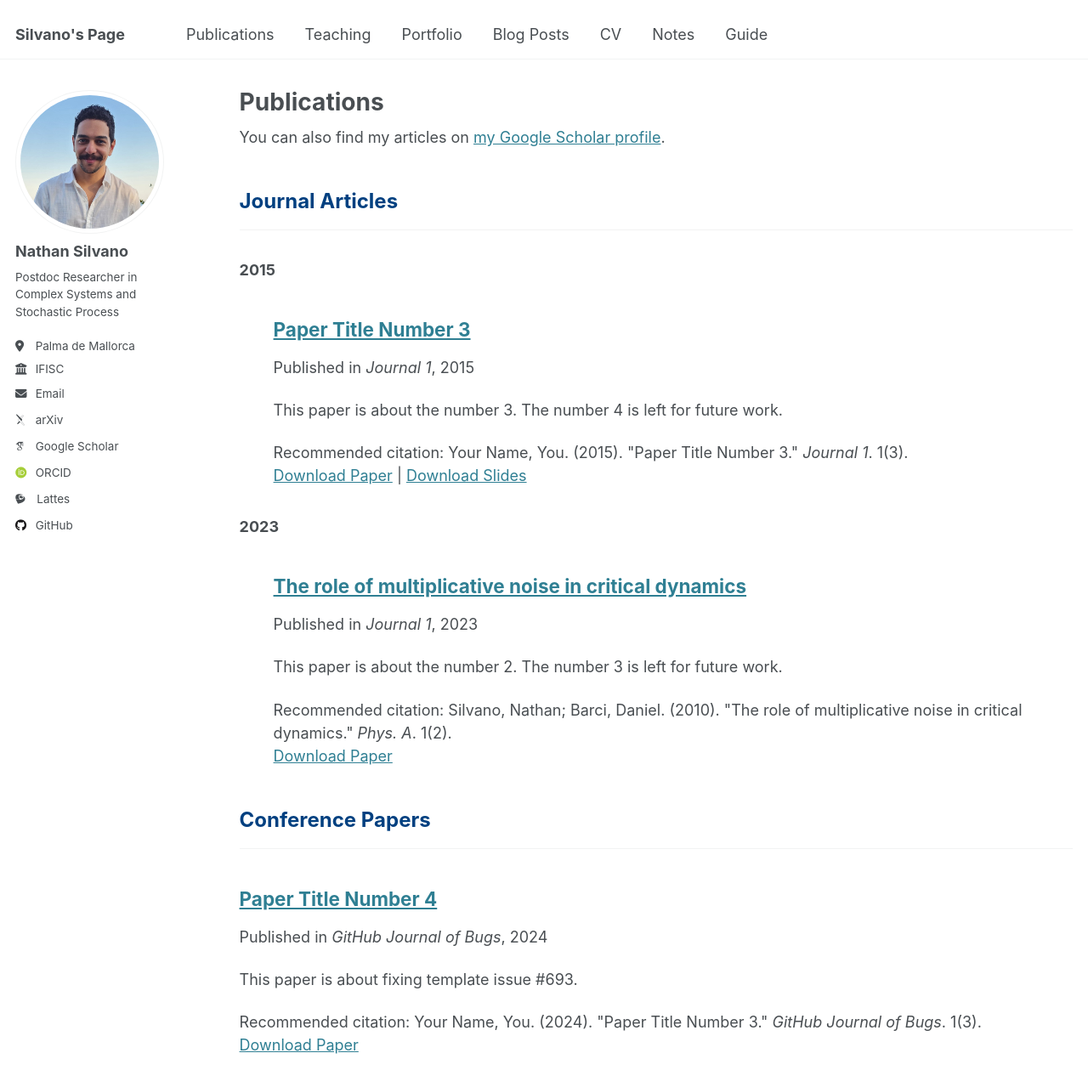
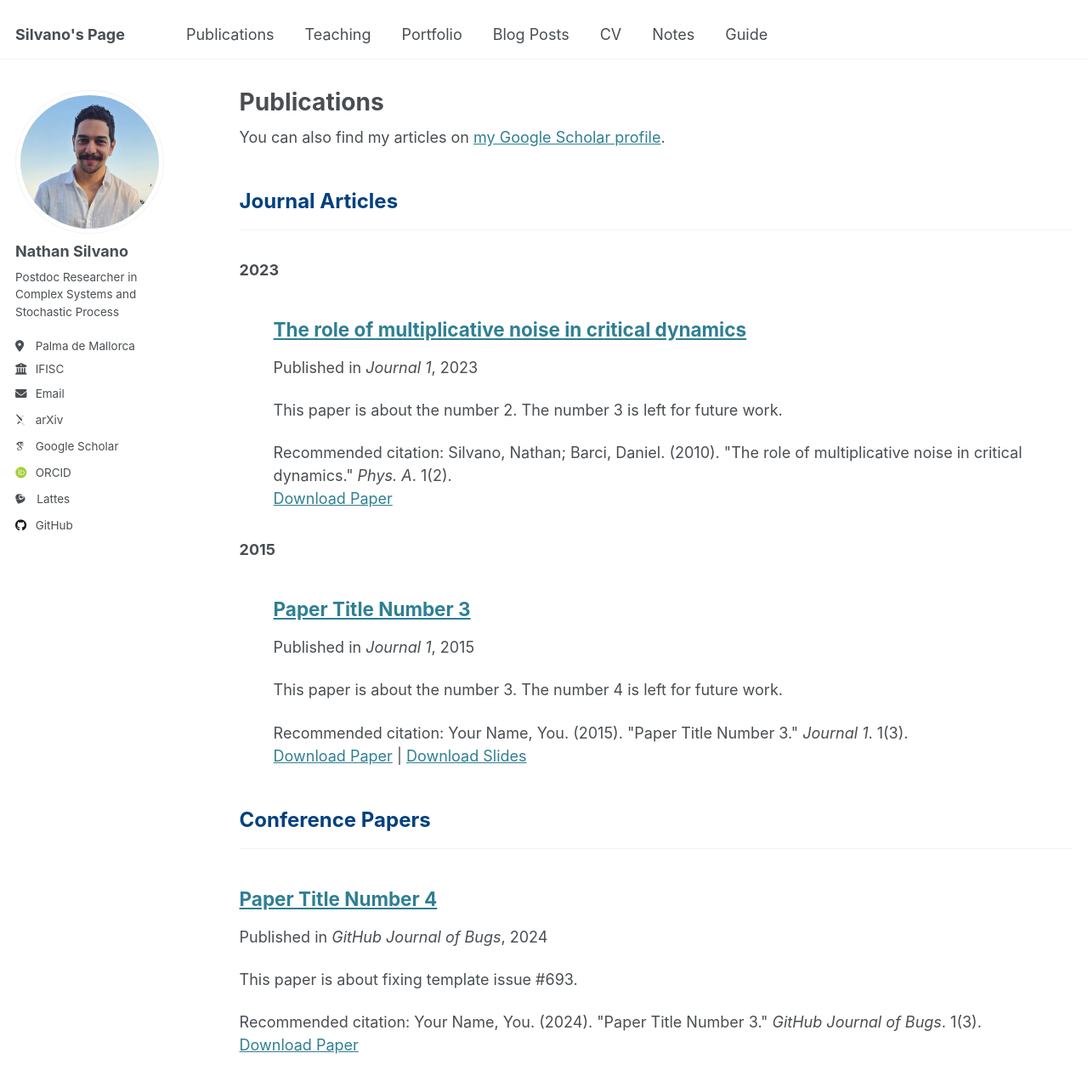
Before and after one commit to Jaegg3rNat/Jaegg3rNat.github.io, a Jekyll site: the page built from _pages/publications.html, in a window 1280 px wide and 1400 px high. Shown: the top 1279 px of the window at 85% size. Built offline with Jekyll 4.4.1, drawn with Linux system fonts in a browser that asks for light colours; some web fonts are replaced; part of the change alters nothing that is shown.

```diff
--- a/_pages/publications.html
+++ b/_pages/publications.html
@@ -23,9 +23,14 @@ author_profile: true
 
     <!-- Grouping by year within the "Journal Articles" category -->
     {% if category[0] == "manuscripts" %}
+{% assign grouped_by_year = category_posts | group_by_exp: "post", "post.date | date: '%Y'" %}
+
+
+
+
       {% assign grouped_by_year = category_posts | group_by_exp: "post", "post.date | date: '%Y'" %}
-
-      {% for year in grouped_by_year %}
+      {% assign sorted_years = grouped_by_year | sort: "name" | reverse %}
+      {% for year in sorted_years %}
         <h3>{{ year.name }}</h3> <!-- Display the year -->
         <ul>
           {% for post in year.items %}
@@ -33,6 +38,8 @@ author_profile: true
           {% endfor %}
         </ul>
       {% endfor %}
+
+
     {% else %}
       {% for post in category_posts  %}
         {% include archive-single.html %}
```
